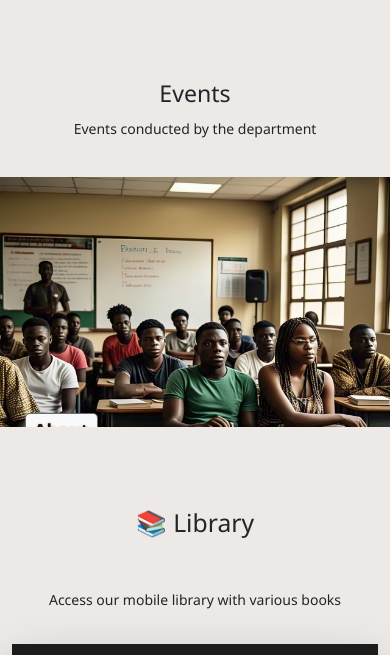
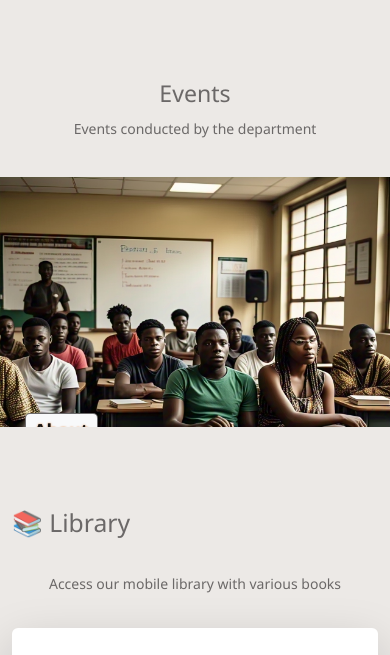
Before and after one commit to izo-kin/GCC_growth, a plain HTML site: page index.html in a window 390 px wide. Shown: the part 2101-2756 px from the top of the page. Drawn offline with nearby package versions, Linux system fonts and the light colour scheme.

Commit message:
Update index.html

```diff
--- a/index.html
+++ b/index.html
@@ -290,7 +290,7 @@
         </div>
       </div>
     </div>
-    <button class="btn btn-light position-relative end-0 top-50 translate-middle-y z-1 bg-dark" style="font-size: 20px; color: #eef3ef; font-weight: 900; margin-top: -70vh; left: 82vw;" onclick="scrollCards(1)">&gt;</button>
+    <button class="btn btn-light position-relative end-0 top-50 translate-middle-y z-1 bg-dark" style="font-size: 20px; font-weight: 900; margin-top: -70vh; left: 82vw;" onclick="scrollCards(1)">&gt;</button>
   </div>
 
   <!-- Continue Previous Class Button
@@ -383,8 +383,8 @@
 
 <section id="events">
   <div class="text-center mb-3" style="position: relative; top: -16vh;">
-    <h3 class="text-dark">Events</h3>
-    <small class="text-dark">Events conducted by the department</small>
+    <h3>Events</h3>
+    <small>Events conducted by the department</small>
   </div>
 <div class="picScroll" id="slideArea">
   <div class="picLine" id="autoLine">
@@ -425,13 +425,13 @@
 
 <!-- Book Library Section -->
 <section id="library" class="container my-5" style="position: relative; top: -5vh;">
-  <h2 class="text-center mb-4 text-dark" style="position: relative; top: -5vh;">📚 Library</h2>
+  <h2 style="position: relative; top: -5vh;">📚 Library</h2>
   <div class="text-center mb-3" style="position: relative; top: -2vh;">
-  <small class="text-dark">Access our mobile library with various books</small>
+  <small>Access our mobile library with various books</small>
   </div>
   <!-- Main Card -->
   <div class="card shadow-lg border-0">
-    <div class="card-body" style="background: #1d1c1d;">
+    <div class="card-body">
       <h5 class="card-title text-white">Books by Class</h5>
       <p class="card-text text-light">Explore books of different classes. Click to view available books.</p>
 
```
